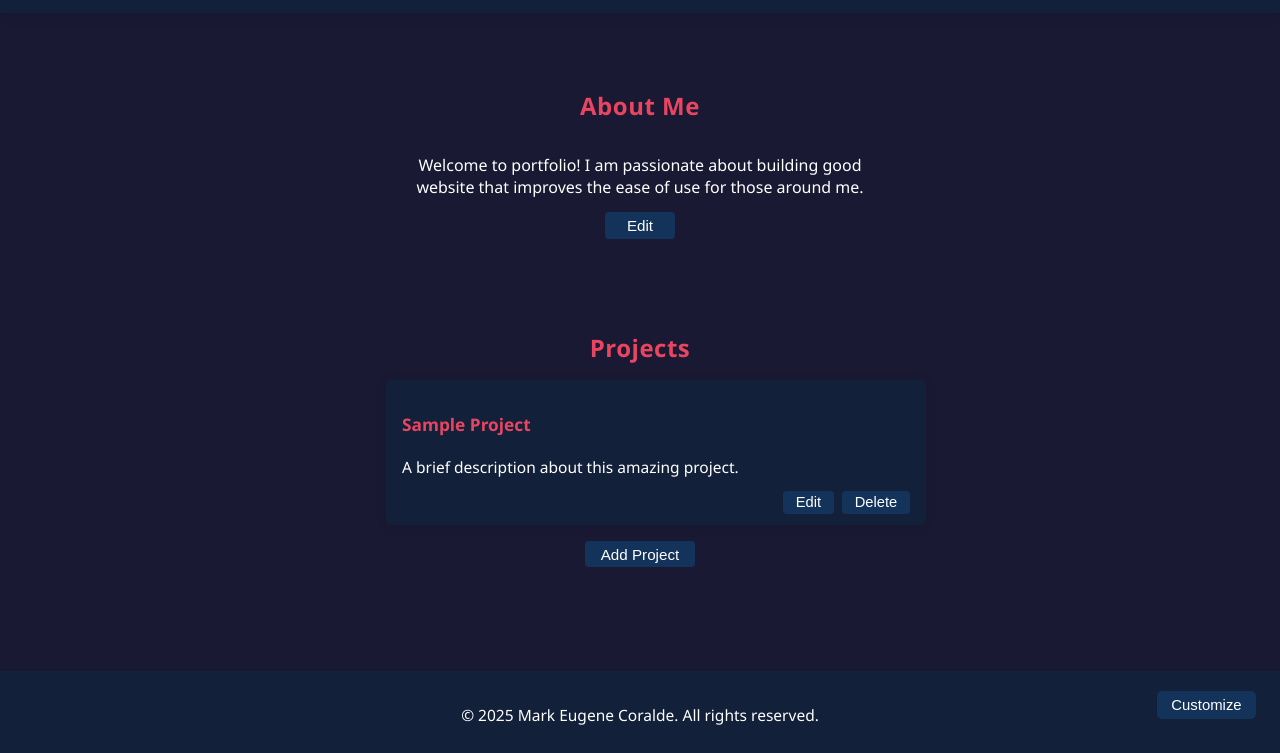
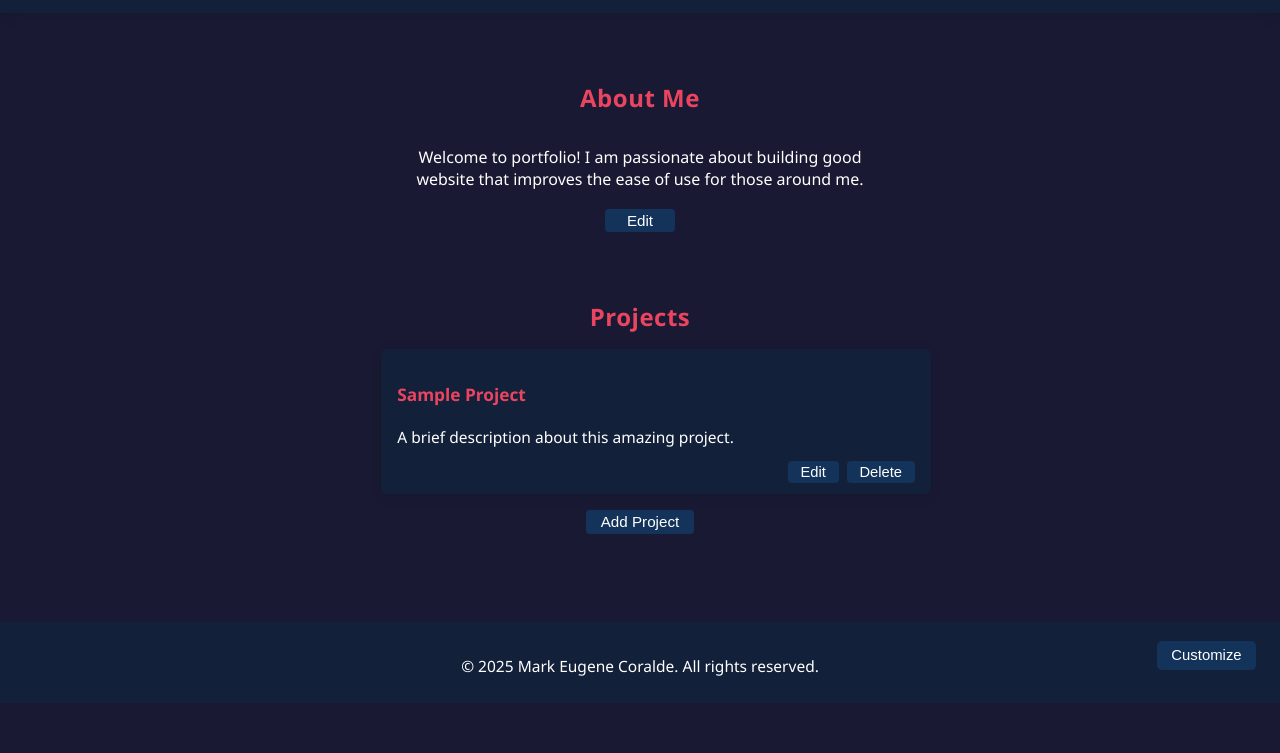
Before and after one commit to WhosKashen/Website, a plain HTML site: page index.html in a window 1280 px wide. Shown: the part 50-803 px from the top of the page. Drawn offline with Linux system fonts and the light colour scheme.

Commit message:
Update styles.css

```diff
--- a/styles.css
+++ b/styles.css
@@ -71,9 +71,8 @@ main {
 }
 
 section {
-  margin-bottom: 1.5rem;
-  padding: 1.5rem 1rem;
-  background: none;
+  margin-bottom: 1rem;
+  padding: 1rem 0.7rem;
 }
 
 section h2 {
@@ -88,13 +87,17 @@ section h2 {
   display: flex;
   flex-direction: column;
   align-items: center;
+  gap: 0.3rem;
 }
 
-.about-content p {
+.about-content p, .about-content textarea {
   font-size: 1rem;
   margin-bottom: 0.7rem;
   text-align: center;
-  max-width: 90%;
+  max-width: 95%;
+  background: none;
+  color: var(--text);
+  border: none;
 }
 
 .edit-btn, .add-btn {
@@ -102,14 +105,13 @@ section h2 {
   color: var(--text);
   border: none;
   border-radius: 4px;
-  padding: 0.3rem 1rem;
+  padding: 0.2rem 0.9rem;
+  font-size: 0.95rem;
+  margin: 0.2rem 0 0 0;
+  min-width: 70px;
   cursor: pointer;
-  font-size: 0.95rem;
-  margin: 0.2rem auto 0 auto;
   transition: background 0.2s;
-  min-width: 70px;
 }
-
 .edit-btn:hover, .add-btn:hover {
   background: var(--highlight);
 }
@@ -161,7 +163,6 @@ section h2 {
   font-size: 0.92rem;
   transition: background 0.2s;
 }
-
 .project-actions button:hover {
   background: var(--highlight);
 }
@@ -194,7 +195,6 @@ footer {
   font-size: 0.93rem;
   transition: background 0.2s;
 }
-
 .customize-btn:hover {
   background: var(--highlight);
 }
@@ -244,7 +244,6 @@ footer {
   cursor: pointer;
   font-size: 0.93rem;
 }
-
 .customize-panel button:hover {
   background: var(--highlight);
 }
```
